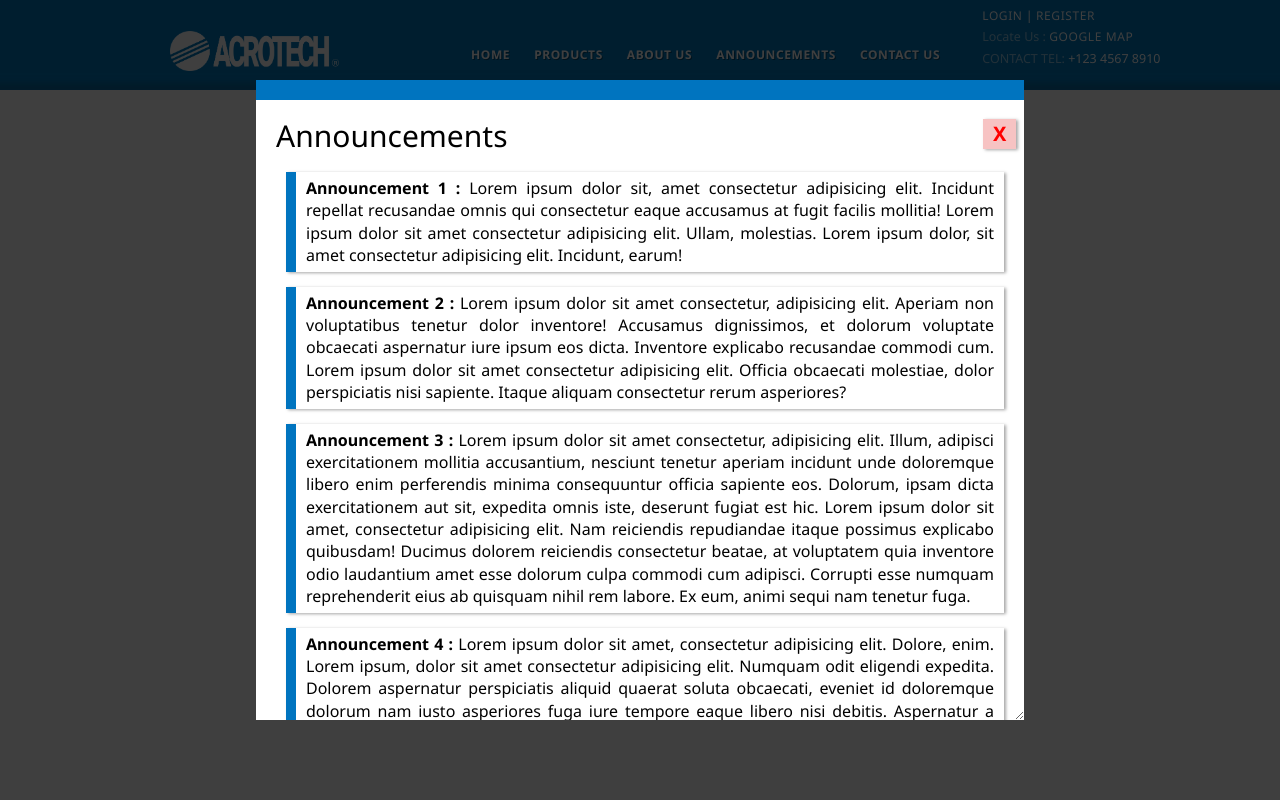
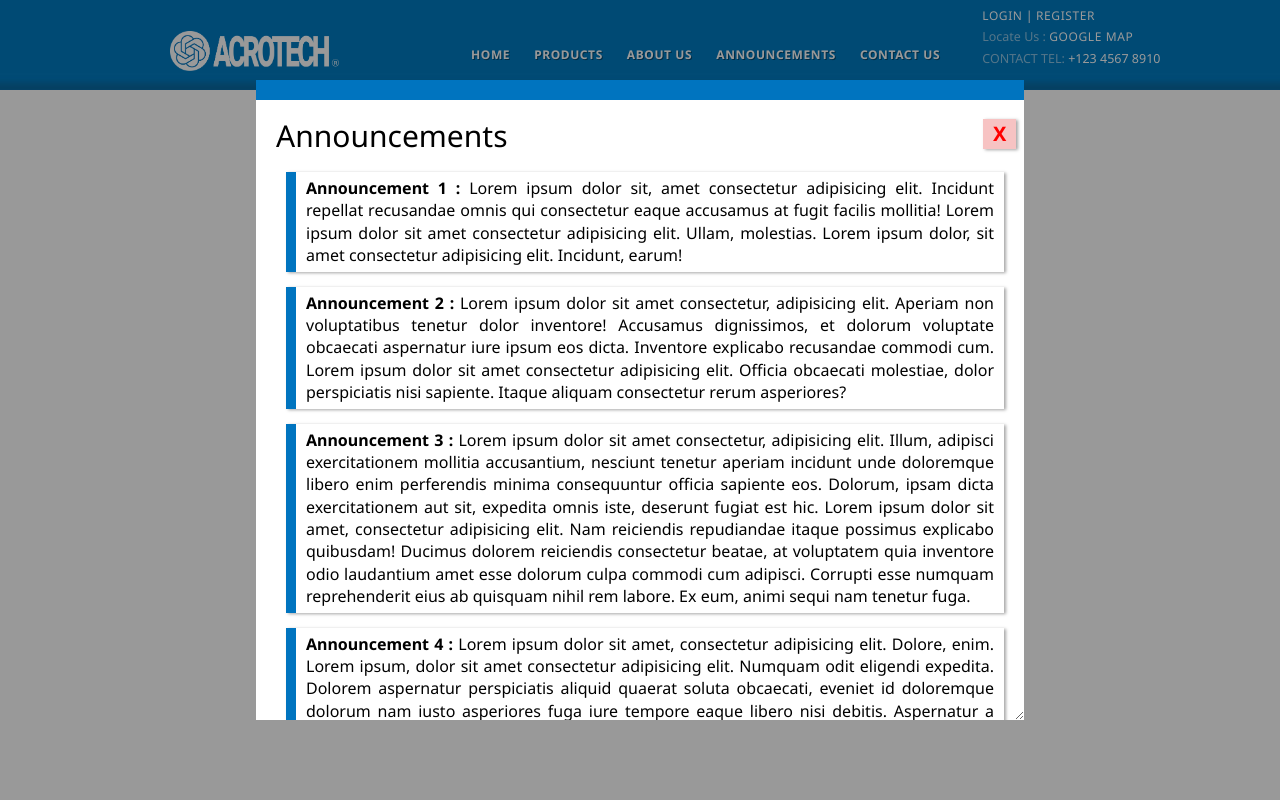
Before and after one commit to DarwinCamahalan/acrotech-ecommerce-2, a React (Create React App) app: page / in a window 1280 px wide. Shown: the top 800 px of the page. Built offline with nearby package versions, Linux system fonts and the light colour scheme; no server answers.

Commit message:
Replace Logo

```diff
--- a/src/components/Announcement/Popup/index.js
+++ b/src/components/Announcement/Popup/index.js
@@ -3,22 +3,22 @@ import './styles.scss'
 const Popup = () => {
   const [popupStart, setPopupStart] = useState()
   useEffect(() => {
-    setTimeout(() => {
-      setPopupStart(true)
-    }, 500)
+    setPopupStart(true)
+    document.body.style.overflow = 'hidden'
   }, [])
 
+  const closeOverlay = () => {
+    document.body.style.overflow = 'unset'
+    setPopupStart(!popupStart)
+  }
   return (
     <div>
       {popupStart && (
-        <div
-          className="overlay-close"
-          onClick={() => setPopupStart(!popupStart)}
-        ></div>
+        <div className="overlay-close" onClick={closeOverlay}></div>
       )}
       {popupStart ? (
         <div className="announcement">
-          <div className="close" onClick={() => setPopupStart(!popupStart)}>
+          <div className="close" onClick={closeOverlay}>
             X
           </div>
           <div className="content">
--- a/src/components/Announcement/Popup/styles.scss
+++ b/src/components/Announcement/Popup/styles.scss
@@ -2,7 +2,7 @@
   position: absolute;
   position: relative;
   position: fixed;
-  background-color: rgba(0, 0, 0, 0.753);
+  background-color: rgba(0, 0, 0, 0.4);
   height: 100vh;
   width: 100%;
   top: 0;
--- a/src/components/header/LogoutConfirm/index.js
+++ b/src/components/header/LogoutConfirm/index.js
@@ -17,6 +17,7 @@ const LogoutConfirm = ({ confirm, setConfirm }) => {
     <div>
       <div
         onClick={() => {
+          document.body.style.overflow = 'unset'
           setConfirm(!confirm)
         }}
         className="overlay"
@@ -28,6 +29,7 @@ const LogoutConfirm = ({ confirm, setConfirm }) => {
           <div className="options">
             <a
               onClick={() => {
+                document.body.style.overflow = 'unset'
                 setConfirm(!confirm)
               }}
             >
--- a/src/components/header/LogoutConfirm/styles.scss
+++ b/src/components/header/LogoutConfirm/styles.scss
@@ -1,5 +1,5 @@
 .overlay {
-  background-color: rgba(0, 0, 0, 0.753);
+  background-color: rgba(0, 0, 0, 0.4);
   position: absolute;
   position: fixed;
   z-index: 5;
@@ -8,6 +8,7 @@
   display: flex;
   justify-content: center;
   align-items: center;
+
   .confirmation {
     background-color: rgba(255, 255, 255, 0.925);
     font-family: Arial, Helvetica, sans-serif;
--- a/src/components/header/MobileSidebar/index.js
+++ b/src/components/header/MobileSidebar/index.js
@@ -21,7 +21,13 @@ const MobileSidebar = ({ openMenu, setOpenMenu }) => {
   const isAdmin = checkUserIsAdmin(currentUser)
 
   const showConfirmation = () => {
+    document.body.style.overflow = 'hidden'
     setConfirm(!confirm)
+  }
+
+  const openSidebar = () => {
+    document.body.style.overflow = 'unset'
+    setOpenMenu(!openMenu)
   }
   return (
     <div>
@@ -32,27 +38,24 @@ const MobileSidebar = ({ openMenu, setOpenMenu }) => {
       )}
       {openMenu ? (
         <div>
-          <div
-            className="overlay-sidebar"
-            onClick={() => setOpenMenu(!openMenu)}
-          ></div>
+          <div className="overlay-sidebar" onClick={openSidebar}></div>
           <div className="callToActions">
-            <div className="close" onClick={() => setOpenMenu(!openMenu)}>
+            <div className="close" onClick={openSidebar}>
               <img src={Arrow} alt="close button" />
             </div>
-            <Link to="/" onClick={() => setOpenMenu(!openMenu)}>
+            <Link to="/" onClick={openSidebar}>
               home
             </Link>
-            <Link to="/products" onClick={() => setOpenMenu(!openMenu)}>
+            <Link to="/products" onClick={openSidebar}>
               products
             </Link>
-            <Link to="/about" onClick={() => setOpenMenu(!openMenu)}>
+            <Link to="/about" onClick={openSidebar}>
               about us
             </Link>
-            <Link to="/announcement" onClick={() => setOpenMenu(!openMenu)}>
+            <Link to="/announcement" onClick={openSidebar}>
               Announcements
             </Link>
-            <Link to="/contact" onClick={() => setOpenMenu(!openMenu)}>
+            <Link to="/contact" onClick={openSidebar}>
               Contact Us
             </Link>
             <div className="menu">
@@ -65,14 +68,11 @@ const MobileSidebar = ({ openMenu, setOpenMenu }) => {
               )}
               {!currentUser && (
                 <>
-                  <Link to="/login" onClick={() => setOpenMenu(!openMenu)}>
+                  <Link to="/login" onClick={openSidebar}>
                     Login
                   </Link>{' '}
                   |{' '}
-                  <Link
-                    to="/registration"
-                    onClick={() => setOpenMenu(!openMenu)}
-                  >
+                  <Link to="/registration" onClick={openSidebar}>
                     register
                   </Link>
                 </>
--- a/src/components/header/MobileSidebar/styles.scss
+++ b/src/components/header/MobileSidebar/styles.scss
@@ -1,6 +1,6 @@
 @media (max-width: 1000px) {
   .overlay-sidebar {
-    background-color: rgba(0, 0, 0, 0.753);
+    background-color: rgba(0, 0, 0, 0.4);
     position: absolute;
     position: fixed;
     height: 100vh;
--- a/src/components/header/index.js
+++ b/src/components/header/index.js
@@ -22,6 +22,7 @@ const Header = (props) => {
   const isAdmin = checkUserIsAdmin(currentUser)
 
   const showConfirmation = () => {
+    document.body.style.overflow = 'hidden'
     setConfirm(!confirm)
   }
   return (
@@ -34,6 +35,7 @@ const Header = (props) => {
       <div
         className="mobile-menu"
         onClick={() => {
+          document.body.style.overflow = 'hidden'
           setOpenMenu(!openMenu)
         }}
       >
--- a/src/default.scss
+++ b/src/default.scss
@@ -23,6 +23,20 @@ body,
   -webkit-box-sizing: border-box;
   -moz-box-sizing: border-box;
   box-sizing: border-box;
+}
+
+/* width */
+::-webkit-scrollbar {
+  width: 8px;
+  height: 8px;
+}
+
+/* Handle */
+::-webkit-scrollbar-thumb {
+  width: 8px;
+  height: 8px;
+  background-color: #0074bf;
+  border-radius: 50rem;
 }
 
 body {
```
Also changed, not shown: public/favicon.png, src/assets/acrotech-logo-compress.png.
